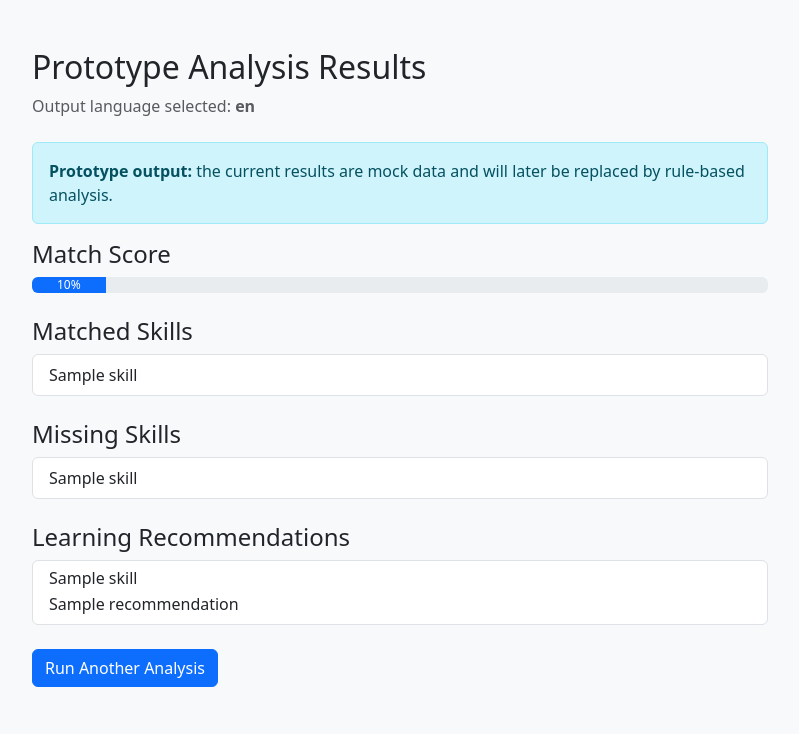
After one commit to zhouzhengqin2024/FitGap, a Django app: template analysis/templates/analysis/results.html in a window 1280 px wide. The commit adds this page. Shown: the top 734 px of the page, without its empty margins (240-1039 px from the left). Run offline with Django 5.2, Linux system fonts and the light colour scheme; the template is opened without the code that fills it: most values are stand-ins (such as "Sample title", 1, 10 or a date in 2020).

Commit message:
feat: add prototype analysis report flow

```diff
--- /dev/null
+++ b/analysis/templates/analysis/results.html
@@ -0,0 +1,69 @@
+<!doctype html>
+<html lang="en">
+<head>
+    <meta charset="utf-8">
+    <meta name="viewport" content="width=device-width, initial-scale=1">
+    <title>Prototype Analysis Results</title>
+    <link href="https://cdn.jsdelivr.net/npm/bootstrap@5.3.3/dist/css/bootstrap.min.css" rel="stylesheet">
+</head>
+<body class="bg-light">
+    <main class="container py-4 py-md-5">
+        <div class="row justify-content-center">
+            <div class="col-12 col-lg-10 col-xl-8">
+                <div class="mb-4">
+                    <h1 class="h2 mb-2">Prototype Analysis Results</h1>
+                    <p class="text-muted mb-0">
+                        Output language selected: <strong>{{ results.output_language }}</strong>
+                    </p>
+                </div>
+
+                <div class="alert alert-info" role="alert">
+                    <strong>Prototype output:</strong>
+                    the current results are mock data and will later be replaced by rule-based analysis.
+                </div>
+
+                <section class="mb-4">
+                    <h2 class="h4">Match Score</h2>
+                    <div class="progress" role="progressbar" aria-label="Match score" aria-valuenow="{{ results.match_score }}" aria-valuemin="0" aria-valuemax="100">
+                        <div class="progress-bar" style="width: {{ results.match_score }}%;">
+                            {{ results.match_score }}%
+                        </div>
+                    </div>
+                </section>
+
+                <section class="mb-4">
+                    <h2 class="h4">Matched Skills</h2>
+                    <ul class="list-group">
+                        {% for skill in results.matched_skills %}
+                            <li class="list-group-item">{{ skill }}</li>
+                        {% endfor %}
+                    </ul>
+                </section>
+
+                <section class="mb-4">
+                    <h2 class="h4">Missing Skills</h2>
+                    <ul class="list-group">
+                        {% for skill in results.missing_skills %}
+                            <li class="list-group-item">{{ skill }}</li>
+                        {% endfor %}
+                    </ul>
+                </section>
+
+                <section class="mb-4">
+                    <h2 class="h4">Learning Recommendations</h2>
+                    <div class="list-group">
+                        {% for item in results.learning_recommendations %}
+                            <div class="list-group-item">
+                                <h3 class="h6 mb-1">{{ item.skill }}</h3>
+                                <p class="mb-0">{{ item.recommendation }}</p>
+                            </div>
+                        {% endfor %}
+                    </div>
+                </section>
+
+                <a href="{% url 'analysis:input' %}" class="btn btn-primary">Run Another Analysis</a>
+            </div>
+        </div>
+    </main>
+</body>
+</html>
```
Also changed, not shown: analysis/templates/analysis/input.html (+1 -8 lines), analysis/views.py (+29 -5 lines).
